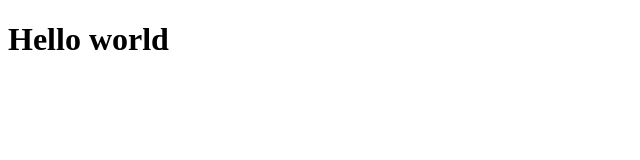
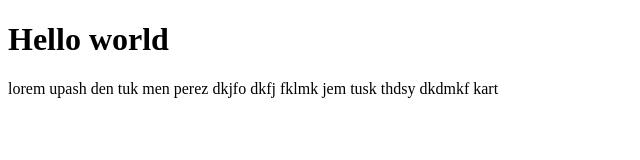
Before and after one commit to IyanuoluwaFIIS/fiis, a plain HTML site: page index.html in a window 1280 px wide. Shown: the whole page, without its empty margins (0-640 px from the left). Drawn offline with Linux system fonts and the light colour scheme.

Commit message:
div added

```diff
--- a/index.html
+++ b/index.html
@@ -8,5 +8,8 @@
     <title>Document</title>
 </head>
      <h1>Hello world</h1>
+    <div class="main-tex">
+       lorem upash den tuk men perez dkjfo dkfj fklmk jem tusk thdsy dkdmkf kart
+    </div>
 </body>
 </html>
```
